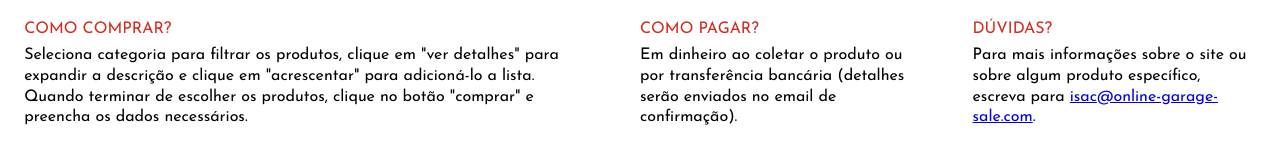
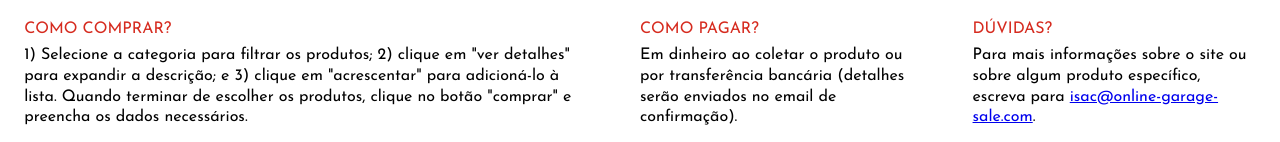
Before and after one commit to isacvale/onlinegaragesale, a website with bundled scripts: page index.html in a window 1280 px wide. Shown: the part 673-815 px from the top of the page. Built offline with nearby package versions, Linux system fonts and the light colour scheme; a web font is replaced by a local one; what @dvo/raven, @dvo/stamp would draw is missing.

Commit message:
Rewrites 'how to buy' paragraph.

```diff
--- a/index.html
+++ b/index.html
@@ -61,11 +61,11 @@
       <dl>
         <div class="como-item">
           <dt>Como comprar?</dt>
-          <dd>Seleciona categoria para filtrar os produtos, clique em "ver detalhes" para expandir a descrição e clique em "acrescentar" para adicioná-lo a lista. Quando terminar de escolher os produtos, clique no botão "comprar" e preencha os dados necessários.</dd>
+          <dd>1) Selecione a categoria para filtrar os produtos; 2) clique em "ver detalhes" para expandir a descrição; e 3) clique em "acrescentar" para adicioná-lo à lista. Quando terminar de escolher os produtos, clique no botão "comprar" e preencha os dados necessários.</dd>
         </div>
         <div class="como-item">
-            <dt>Como pagar?</dt>
-            <dd>Em dinheiro ao coletar o produto ou por transferência bancária (detalhes serão enviados no email de confirmação).</dd>
+          <dt>Como pagar?</dt>
+          <dd>Em dinheiro ao coletar o produto ou por transferência bancária (detalhes serão enviados no email de confirmação).</dd>
         </div>
         <div class="como-item">
           <dt>Dúvidas?</dt>
```
